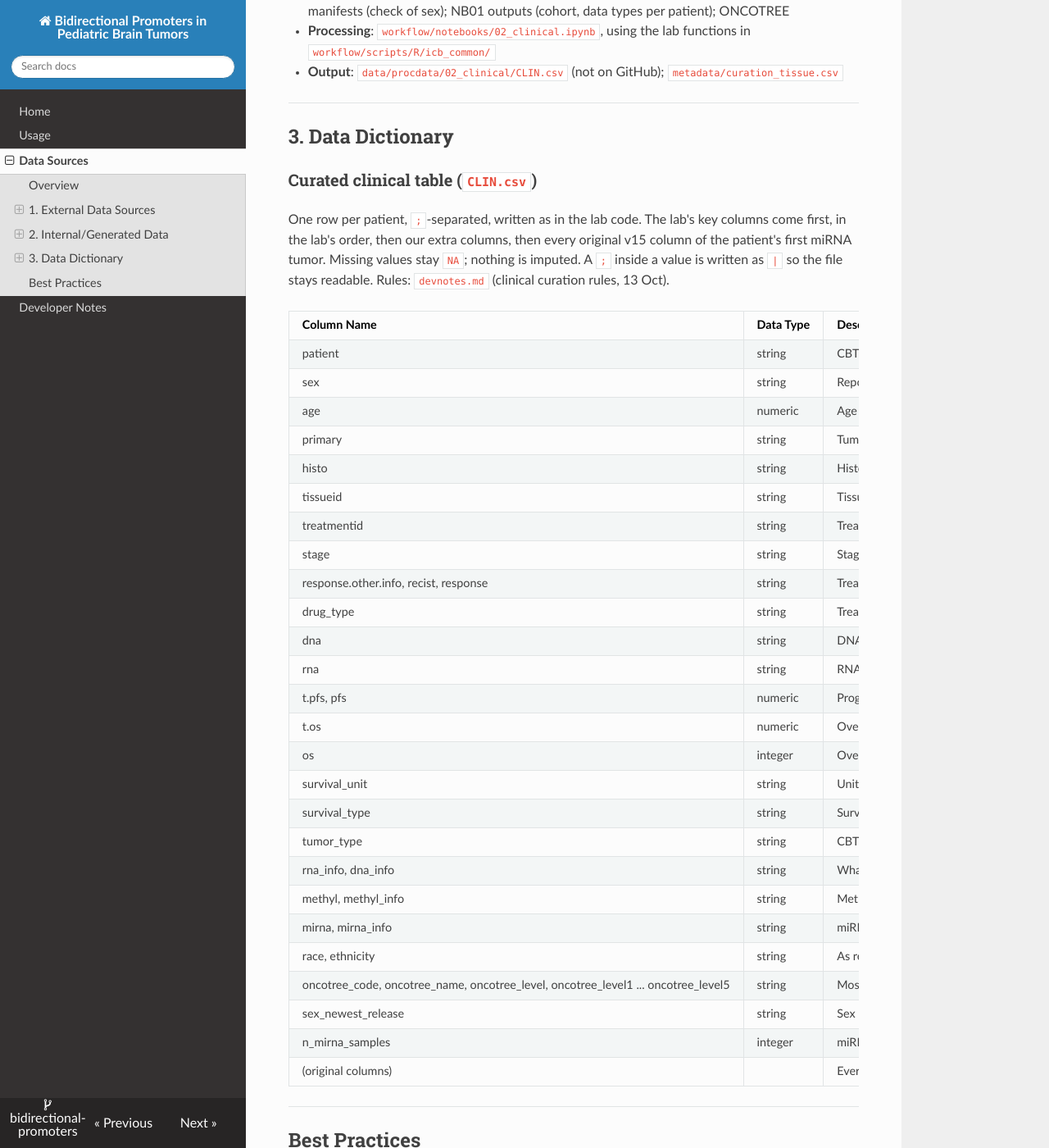
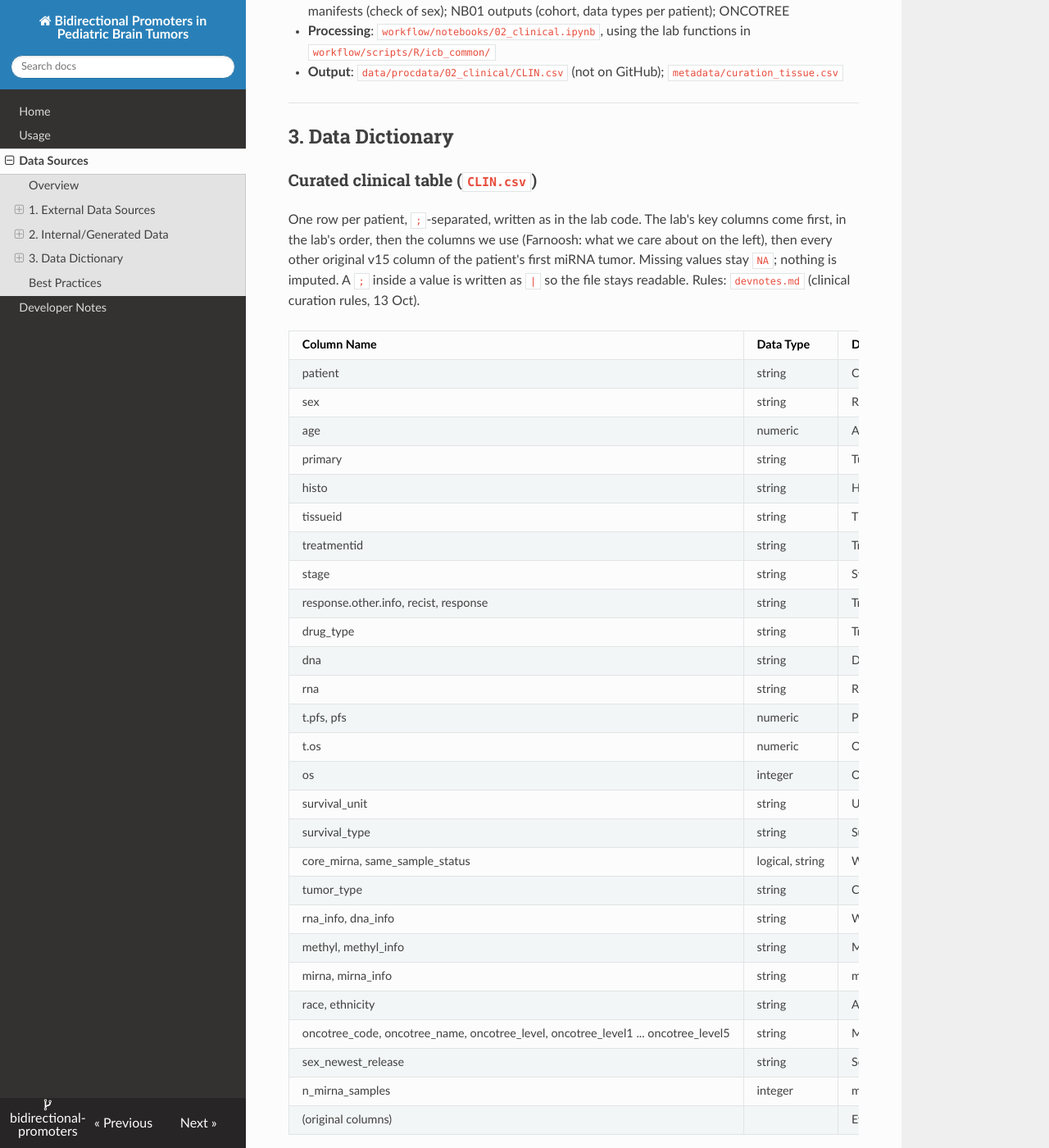
Before and after one commit to wanglab-cns/bidirectional-promoters, an MkDocs documentation site: the page built from docs/data_sources.md, in a window 1280 px wide and 1400 px high, scrolled down 3628 px. Shown: the whole window at 82% size. Built offline with MkDocs 1.6.1, drawn with Linux system fonts in a browser that asks for light colours; nearby versions of some CDN libraries.

Commit message:
fix: put the columns we use first in the curated tables (Farnoosh's rule)
CLIN: lab key columns, then tumor type, subtype, ONCOTREE, same-sample flag,
data types, demographics, location, resection and EFS, then the other original
columns. NB01: same rule for cohort_patients and sample_map.

Co-Authored-By: Claude Opus 5.5 <noreply@anthropic.com>

```diff
--- a/docs/data_sources.md
+++ b/docs/data_sources.md
@@ -139,7 +139,8 @@ Each entry is added here when the file is first made.
 ### Curated clinical table (`CLIN.csv`)
 
 One row per patient, `;`-separated, written as in the lab code. The lab's key columns come first, in the lab's order,
-then our extra columns, then every original v15 column of the patient's first miRNA tumor. Missing values stay `NA`;
+then the columns we use (Farnoosh: what we care about on the left), then every other original v15 column of the
+patient's first miRNA tumor. Missing values stay `NA`;
 nothing is imputed. A `;` inside a value is written as ` | ` so the file stays readable. Rules: `devnotes.md`
 (clinical curation rules, 13 Oct).
 
@@ -162,6 +163,7 @@ nothing is imputed. A `;` inside a value is written as ` | ` so the file stays r
 | os | integer | Overall survival event | N/A | 1 = deceased, 0 = living |
 | survival_unit | string | Unit of survival time | N/A | month |
 | survival_type | string | Survival endpoints available | N/A | OS |
+| core_mirna, same_sample_status | logical, string | Whether WGS, RNA-seq, methylation and miRNA come from the same tumor sample (NB01) | N/A | TRUE/FALSE; 4 statuses |
 | tumor_type | string | CBTN tumor type(s) of the patient's miRNA samples (`cancer_group`) | N/A | the six types; one patient has two, joined with ` \| ` |
 | rna_info, dna_info | string | What the RNA and DNA data are | N/A | RSEM TPM and expected counts; consensus somatic MAF, CNVkit segments; NA |
 | methyl, methyl_info | string | Methylation data type and processing | N/A | epic; processing NA until decided |
```
Also changed, not shown: docs/devnotes.md (+1 -0 lines), 2 other files.
